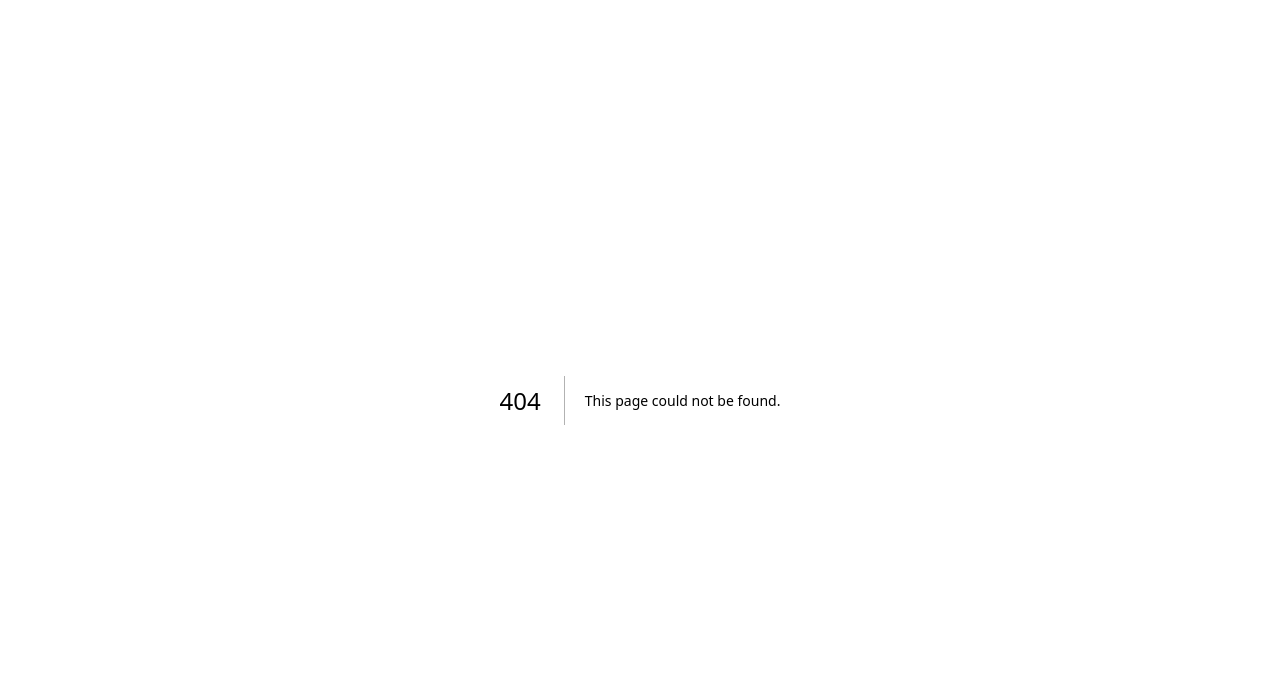
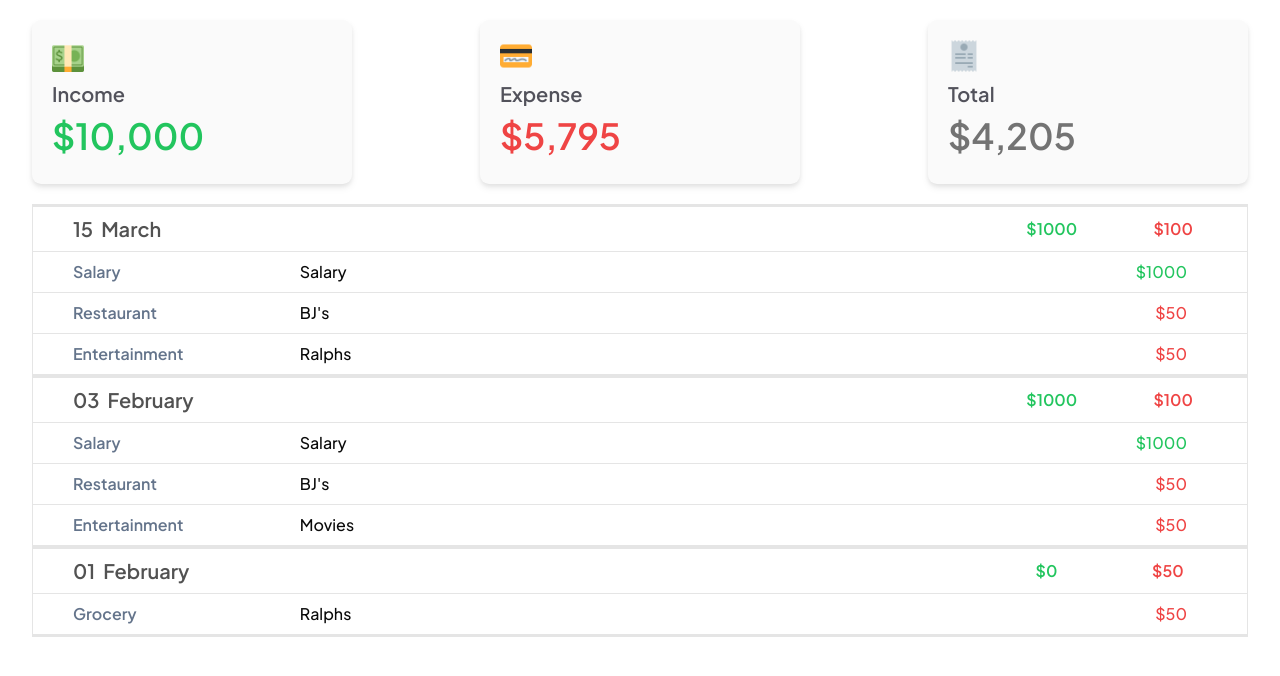
Before and after one commit to Theonlyhamstertoh/budgetbird, a Next.js app: page /transaction in a window 1280 px wide. Before the commit this address had no page. Shown: the top 676 px of the page. Built offline with nearby package versions, Linux system fonts and the light colour scheme.

Commit message:
transaction page

```diff
--- /dev/null
+++ b/src/app/transaction/page.tsx
@@ -0,0 +1,193 @@
+"use client";
+import { useState, useEffect } from "react";
+import OverviewCard from "@/src/components/transaction/overview-card";
+
+type Transaction = {
+  type: string;
+  category: string;
+  desc: string;
+  amount: number;
+};
+
+type LogEntry = {
+  date: Date;
+  transactions: Transaction[];
+};
+
+const TransactionPage = () => {
+  const log: LogEntry[] = [
+    {
+      date: new Date("02/15/2024"),
+      transactions: [
+        { type: "Income", category: "Salary", desc: "Salary ", amount: 1000 },
+        {
+          type: "Expense",
+          category: "Restaurant",
+          desc: "BJ's ",
+          amount: 50,
+        },
+        {
+          type: "Expense",
+          category: "Entertainment",
+          desc: "Ralphs ",
+          amount: 50,
+        },
+      ],
+    },
+    {
+      date: new Date("01/03/2024"),
+      transactions: [
+        { type: "Income", category: "Salary", desc: "Salary ", amount: 1000 },
+        {
+          type: "Expense",
+          category: "Restaurant",
+          desc: "BJ's ",
+          amount: 50,
+        },
+        {
+          type: "Expense",
+          category: "Entertainment",
+          desc: "Movies ",
+          amount: 50,
+        },
+      ],
+    },
+    {
+      date: new Date("01/01/2024"),
+      transactions: [
+        { type: "Expense", category: "Grocery", desc: "Ralphs ", amount: 50 },
+      ],
+    },
+  ];
+
+  const [transactions, setTransactions] = useState(log);
+
+  const getMonthName = (monthIndex: number) => {
+    const months = [
+      "January",
+      "February",
+      "March",
+      "April",
+      "May",
+      "June",
+      "July",
+      "August",
+      "September",
+      "October",
+      "November",
+      "December",
+    ];
+    return months[monthIndex];
+  };
+
+  const incomeSum = (transactions: Transaction[]): number => {
+    let sum = 0;
+    transactions.forEach((transaction) => {
+      if (transaction.type === "Income") {
+        sum += transaction.amount;
+      }
+    });
+    return sum;
+  };
+  const expenseSum = (transactions: Transaction[]): number => {
+    let sum = 0;
+    transactions.forEach((transaction) => {
+      if (transaction.type === "Expense") {
+        sum += transaction.amount;
+      }
+    });
+    return sum;
+  };
+
+  //   const month = 2;
+  //   const year = 2024;
+
+  //   useEffect(() => {
+  //     const filteredTransactions = log.filter((entry) => {
+  //       const entryMonth = entry.date.getMonth() + 1;
+  //       const entryYear = entry.date.getFullYear();
+  //       return entryMonth === month && entryYear === year;
+  //     });
+  //     setTransactions(filteredTransactions);
+  //   }, [month, year]);
+
+  return (
+    <div className="container">
+      <div className="flex justify-between my-5">
+        <OverviewCard
+          icon="/money.png"
+          category="Income"
+          money={10000}
+          moneyColor="text-green-500"
+        />
+        <OverviewCard
+          icon="/creddit-card.png"
+          category="Expense"
+          money={5795}
+          moneyColor="text-red-500"
+        />
+        <OverviewCard
+          icon="/receipt.png"
+          category="Total"
+          money={4205}
+          moneyColor="text-neutral-500"
+        />
+      </div>
+      <div>
+        {transactions.length > 0 ? (
+          <div className="border">
+            {transactions.map((transaction, id) => (
+              <div className="border-y-2">
+                <div className="flex items-center justify-between">
+                  <div className="flex">
+                    <h3 className="font-semibold text-neutral-600 text-xl pl-10 px-1 py-2">
+                      {String(transaction.date.getDate()).padStart(2, "0")}
+                    </h3>
+                    <h3 className="font-semibold text-neutral-600 text-xl px-1 py-2">
+                      {getMonthName(transaction.date.getMonth() + 1)}
+                    </h3>
+                  </div>
+
+                  <div className="flex w-1/5 justify-around mx-4">
+                    <h4 className="text-green-500 font-semibold">
+                      ${incomeSum(transaction.transactions)}
+                    </h4>
+                    <h4 className="text-red-500 font-semibold">
+                      ${expenseSum(transaction.transactions)}
+                    </h4>
+                  </div>
+                </div>
+
+                {transaction.transactions.map((t, index) => (
+                  <div
+                    key={index}
+                    className="flex px-10 justify-between p-2 border-t"
+                  >
+                    <h4 className="w-1/5 text-slate-500 font-semibold">
+                      {t.category}
+                    </h4>
+                    <h4 className="w-3/5 font-medium">{t.desc}</h4>
+                    <h4
+                      className={`w-1/5 font-medium text-end pr-5 ${
+                        t.type === "Income" ? "text-green-500" : "text-red-500"
+                      }`}
+                    >
+                      ${t.amount}{" "}
+                    </h4>
+                  </div>
+                ))}
+              </div>
+            ))}
+          </div>
+        ) : (
+          <div>
+            <img src="/hands-balance.png" alt="nothing" />
+            <p>There is nothing here yet. Add something to continue</p>
+          </div>
+        )}
+      </div>
+    </div>
+  );
+};
+
+export default TransactionPage;
--- a/src/components/transaction/overview-card.tsx
+++ b/src/components/transaction/overview-card.tsx
@@ -20,13 +20,13 @@ function OverviewCard({
   moneyColor,
 }: OverviewCardProps) {
   return (
-    <div className="bg-[#FAFAFA] rounded-md w-80 drop-shadow-md m-5">
+    <div className="bg-[#FAFAFA] rounded-md w-80 drop-shadow-md">
       <div className="p-5">
         <img src={icon} alt="icon" className="w-8" />
         <h3 className="text-xl font-semibold text-[#52525B] my-2">
           {category}
         </h3>
-        <h1 className={`text-4xl font-bold  ${moneyColor} my-2`}>
+        <h1 className={`text-4xl font-semibold  ${moneyColor} my-2`}>
           ${money.toLocaleString()}
         </h1>
       </div>
```
Also changed, not shown: public/hands-balance.png (added), src/app/layout.tsx (indentation only).
